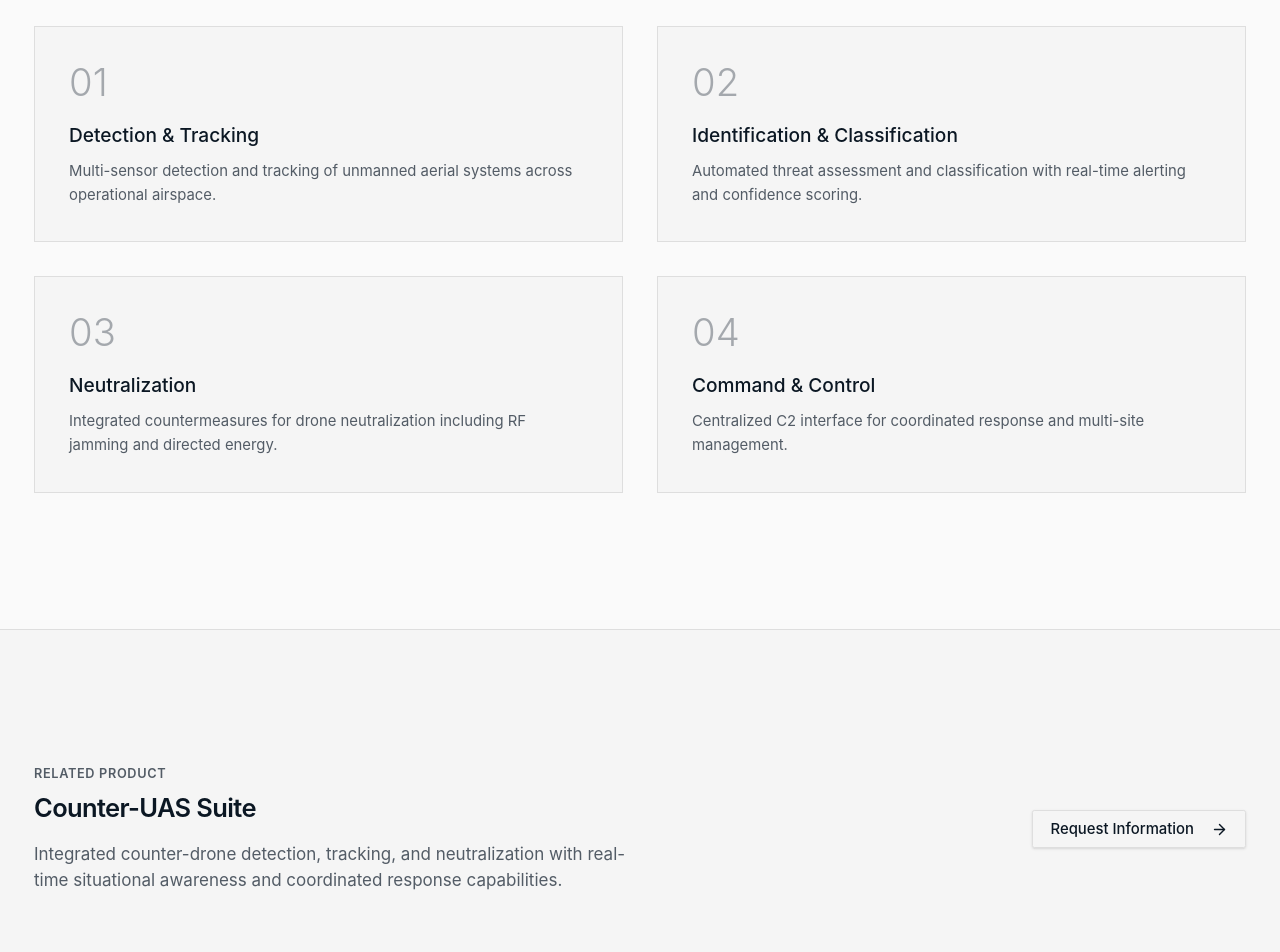
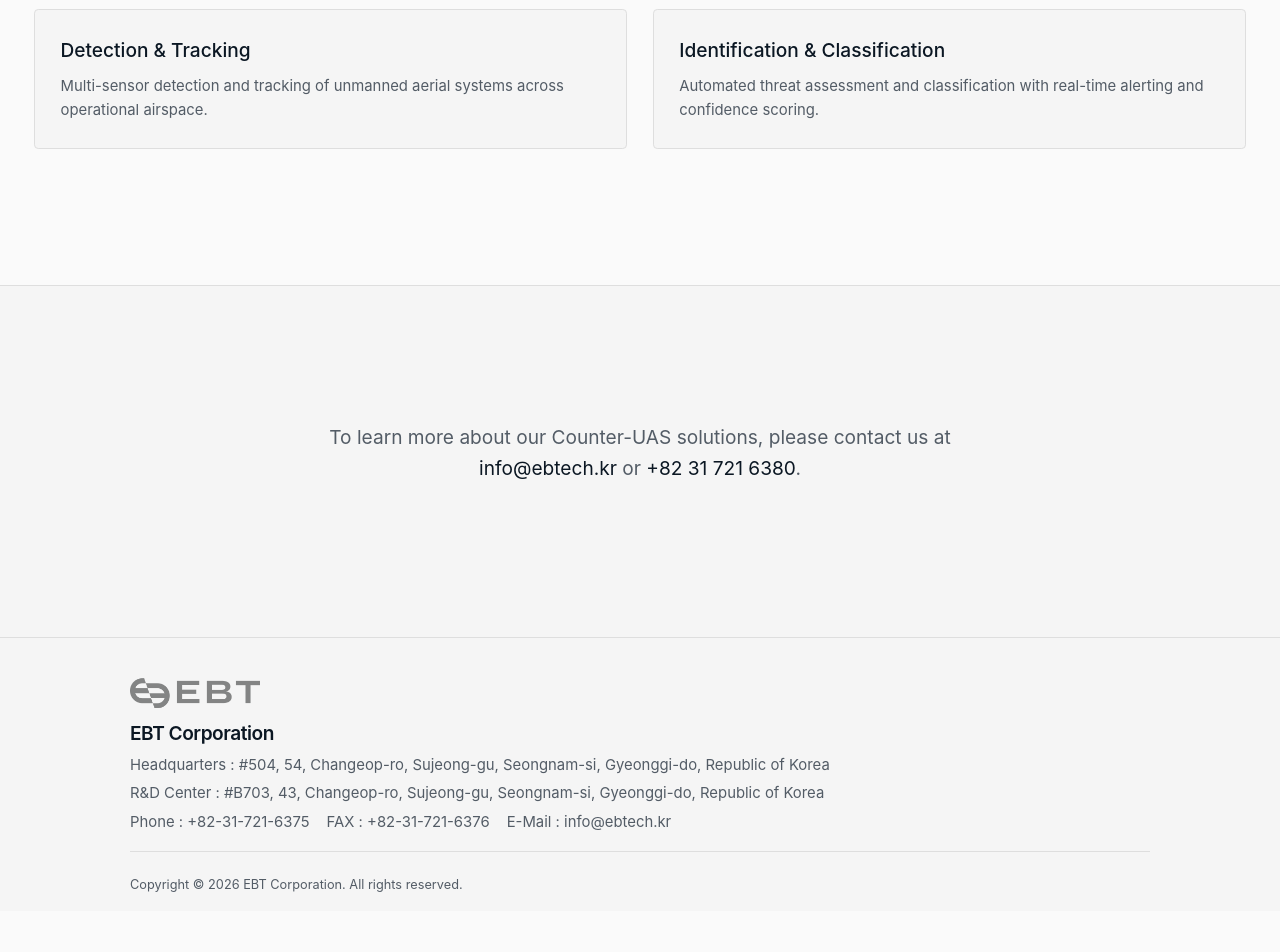
Before and after one commit to allstring/ebt-web-platform, a React (Vite) app: page /solution/c-uas in a window 1280 px wide. Shown: the part 1600-2552 px from the top of the page. After the commit the page ends 2511 px from the top, so only its background shows below. Built offline with nearby package versions, Linux system fonts and the light colour scheme.

Commit message:
refactor: replace related product sections with ProductContactSection for consistent contact information display across CUAS, EW, and NC solution pages

```diff
--- a/src/pages/Solution/C-UAS/Solution_CUAS.tsx
+++ b/src/pages/Solution/C-UAS/Solution_CUAS.tsx
@@ -1,8 +1,7 @@
 import { Link } from "react-router-dom"
 import ArrowLeft from "lucide-react/dist/esm/icons/arrow-left";
-import ArrowRight from "lucide-react/dist/esm/icons/arrow-right";
-import { Button } from "@/components/ui/button"
 import { ProductGrid } from "@/components/product-card"
+import { ProductContactSection } from "@/components/product-contact-section"
 import ComingSoon from "@/components/ComingSoon"
 import { useLocale } from "@/lib/i18n"
 
@@ -85,20 +84,17 @@ export default function CounterUASPage() {
       {/* Capabilities */}
       <section className="py-24 lg:py-32 border-t border-border">
         <div className="mx-auto max-w-7xl px-6 lg:px-8">
-          <div className="max-w-2xl mb-16">
+          <div className="max-w-2xl mb-12">
             <p className="text-xs font-semibold uppercase tracking-wider text-muted-foreground">{cuasPage.capabilities.label}</p>
             <h2 className="mt-2 text-3xl font-semibold tracking-tight text-foreground">
               {cuasPage.capabilities.title}
             </h2>
           </div>
 
-          <div className="grid grid-cols-1 md:grid-cols-2 gap-8">
-            {cuasPage.capabilities.items.map((capability: { name: string; description: string }, index: number) => (
-              <div key={capability.name} className="p-8 bg-card border border-border">
-                <span className="text-4xl font-light text-muted-foreground/50">
-                  {String(index + 1).padStart(2, "0")}
-                </span>
-                <h3 className="mt-4 text-lg font-medium text-foreground">{capability.name}</h3>
+          <div className="grid grid-cols-1 md:grid-cols-2 gap-6">
+            {cuasPage.capabilities.items.slice(0, 2).map((capability: { name: string; description: string }) => (
+              <div key={capability.name} className="p-6 bg-card border border-border rounded-lg">
+                <h3 className="text-lg font-medium text-foreground">{capability.name}</h3>
                 <p className="mt-2 text-sm text-muted-foreground leading-relaxed">{capability.description}</p>
               </div>
             ))}
@@ -106,26 +102,7 @@ export default function CounterUASPage() {
         </div>
       </section>
 
-      {/* Related Product */}
-      <section className="py-24 lg:py-32 bg-card border-t border-border">
-        <div className="mx-auto max-w-7xl px-6 lg:px-8">
-          <div className="flex flex-col lg:flex-row lg:items-center lg:justify-between gap-8">
-            <div>
-              <p className="text-xs font-semibold uppercase tracking-wider text-muted-foreground">{cuasPage.relatedProduct.label}</p>
-              <h2 className="mt-2 text-2xl font-semibold tracking-tight text-foreground">{cuasPage.relatedProduct.title}</h2>
-              <p className="mt-4 text-muted-foreground max-w-xl">
-                {cuasPage.relatedProduct.description}
-              </p>
-            </div>
-            <Button asChild variant="outline" className="border-border hover:bg-secondary bg-transparent w-fit">
-              <Link to="/contact">
-                {cuasPage.relatedProduct.button}
-                <ArrowRight className="ml-2 h-4 w-4" />
-              </Link>
-            </Button>
-          </div>
-        </div>
-      </section>
+      <ProductContactSection text="To learn more about our Counter-UAS solutions, please contact us at" />
     </div>
   )
 }
--- a/src/pages/Solution/EW/Solution_EW.tsx
+++ b/src/pages/Solution/EW/Solution_EW.tsx
@@ -1,8 +1,7 @@
 import { Link } from "react-router-dom"
 import ArrowLeft from "lucide-react/dist/esm/icons/arrow-left";
-import ArrowRight from "lucide-react/dist/esm/icons/arrow-right";
-import { Button } from "@/components/ui/button"
 import { ProductGrid } from "@/components/product-card"
+import { ProductContactSection } from "@/components/product-contact-section"
 import ComingSoon from "@/components/ComingSoon"
 import { useLocale } from "@/lib/i18n"
 
@@ -182,23 +181,20 @@ export default function ElectronicWarfarePage() {
         </section>
 
 
-        {/* System Components */}
+        {/* Core Components */}
         <section className="py-24 lg:py-32 border-t border-border">
           <div className="mx-auto max-w-7xl px-6 lg:px-8">
-            <div className="max-w-2xl mb-16">
+            <div className="max-w-2xl mb-12">
               <p className="text-xs font-semibold uppercase tracking-wider text-muted-foreground">
                 {ewPage.systemConfig.label}
               </p>
               <h2 className="mt-2 text-3xl font-semibold tracking-tight text-foreground">{ewPage.systemConfig.title}</h2>
             </div>
 
-            <div className="grid grid-cols-1 md:grid-cols-2 gap-8">
-              {ewPage.systemConfig.items.map((component, index) => (
-                <div key={component.name} className="p-8 bg-card border border-border">
-                  <span className="text-4xl font-light text-muted-foreground/50">
-                    {String(index + 1).padStart(2, "0")}
-                  </span>
-                  <h3 className="mt-4 text-lg font-medium text-foreground">{component.name}</h3>
+            <div className="grid grid-cols-1 md:grid-cols-2 gap-6">
+              {ewPage.systemConfig.items.slice(0, 2).map((component) => (
+                <div key={component.name} className="p-6 bg-card border border-border rounded-lg">
+                  <h3 className="text-lg font-medium text-foreground">{component.name}</h3>
                   <p className="mt-2 text-sm text-muted-foreground leading-relaxed">{component.description}</p>
                 </div>
               ))}
@@ -206,28 +202,7 @@ export default function ElectronicWarfarePage() {
           </div>
         </section>
 
-
-
-        {/* Related Product */}
-        <section className="py-24 lg:py-32 bg-card border-t border-border">
-          <div className="mx-auto max-w-7xl px-6 lg:px-8">
-            <div className="flex flex-col lg:flex-row lg:items-center lg:justify-between gap-8">
-              <div>
-                <p className="text-xs font-semibold uppercase tracking-wider text-muted-foreground">{ewPage.relatedProduct.label}</p>
-                <h2 className="mt-2 text-2xl font-semibold tracking-tight text-foreground">{ewPage.relatedProduct.title}</h2>
-                <p className="mt-4 text-muted-foreground max-w-xl">
-                  {ewPage.relatedProduct.description}
-                </p>
-              </div>
-              <Button asChild variant="outline" className="border-border hover:bg-secondary bg-transparent w-fit">
-                <Link to="/contact">
-                  {ewPage.relatedProduct.button}
-                  <ArrowRight className="ml-2 h-4 w-4" />
-                </Link>
-              </Button>
-            </div>
-          </div>
-        </section>
+        <ProductContactSection text="To learn more about our Electronic Warfare solutions, please contact us at" />
     </div>
   )
 }
--- a/src/pages/Solution/NC/Solution_NC.tsx
+++ b/src/pages/Solution/NC/Solution_NC.tsx
@@ -1,9 +1,8 @@
 import { useRef, useLayoutEffect } from "react"
 import { Link } from "react-router-dom"
 import ArrowLeft from "lucide-react/dist/esm/icons/arrow-left";
-import ArrowRight from "lucide-react/dist/esm/icons/arrow-right";
-import { Button } from "@/components/ui/button"
 import { ProductGrid } from "@/components/product-card"
+import { ProductContactSection } from "@/components/product-contact-section"
 import ComingSoon from "@/components/ComingSoon"
 import { useLocale } from "@/lib/i18n"
 import { gsap } from "@/lib/gsap"
@@ -237,7 +236,7 @@ export default function NCDefensePage() {
       {/* Protection Concept */}
       <section className="py-24 lg:py-32 border-t border-border">
         <div className="mx-auto max-w-7xl px-6 lg:px-8">
-          <div className="max-w-2xl mb-16">
+          <div className="max-w-2xl mb-12">
             <p className="text-xs font-semibold uppercase tracking-wider text-muted-foreground">
               {nc.protection.label}
             </p>
@@ -246,13 +245,10 @@ export default function NCDefensePage() {
             </h2>
           </div>
 
-          <div className="grid grid-cols-1 md:grid-cols-2 gap-8">
-            {nc.protection.items.map((item, index) => (
-              <div key={item.name} className="p-8 bg-card border border-border">
-                <span className="text-4xl font-light text-muted-foreground/50">
-                  {String(index + 1).padStart(2, "0")}
-                </span>
-                <h3 className="mt-4 text-lg font-medium text-foreground">{item.name}</h3>
+          <div className="grid grid-cols-1 md:grid-cols-2 gap-6">
+            {nc.protection.items.slice(0, 2).map((item) => (
+              <div key={item.name} className="p-6 bg-card border border-border rounded-lg">
+                <h3 className="text-lg font-medium text-foreground">{item.name}</h3>
                 <p className="mt-2 text-sm text-muted-foreground leading-relaxed">{item.description}</p>
               </div>
             ))}
@@ -260,30 +256,7 @@ export default function NCDefensePage() {
         </div>
       </section>
 
-      {/* Contact */}
-      <section className="py-24 lg:py-32 bg-card border-t border-border">
-        <div className="mx-auto max-w-7xl px-6 lg:px-8">
-          <div className="flex flex-col lg:flex-row lg:items-center lg:justify-between gap-8">
-            <div>
-              <p className="text-xs font-semibold uppercase tracking-wider text-muted-foreground">
-                {nc.contact.label}
-              </p>
-              <h2 className="mt-2 text-2xl font-semibold tracking-tight text-foreground">
-                {nc.contact.title}
-              </h2>
-              <p className="mt-4 text-muted-foreground max-w-xl">
-                {nc.contact.description}
-              </p>
-            </div>
-            <Button asChild variant="outline" className="border-border hover:bg-secondary bg-transparent w-fit">
-              <Link to="/contact">
-                {nc.contact.button}
-                <ArrowRight className="ml-2 h-4 w-4" />
-              </Link>
-            </Button>
-          </div>
-        </div>
-      </section>
+      <ProductContactSection text="To learn more about our NC Defense solutions, please contact us at" />
     </div>
   )
 }
```
